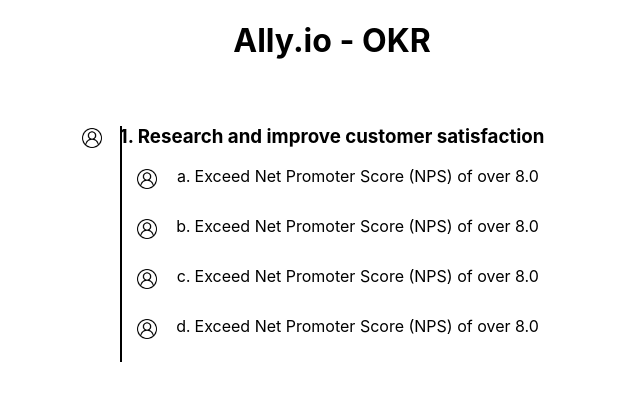
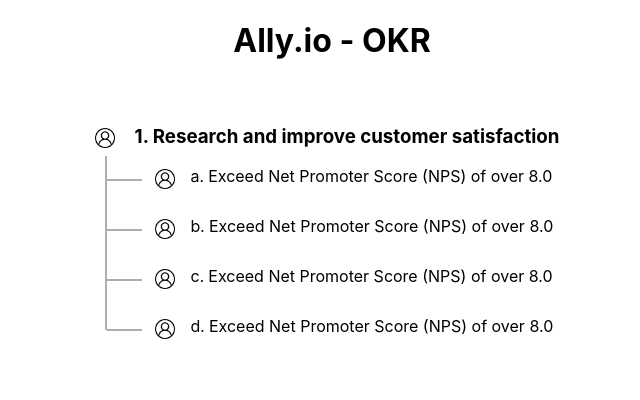
Before and after one commit to ragulmurugesan/okr-ally, a React (Create React App) app: page / in a window 1280 px wide. Shown: the top 400 px of the page, without its empty margins (308-948 px from the left). Built offline with nearby package versions, Linux system fonts and the light colour scheme; no server answers.

Commit message:
Data fetch and object construction

```diff
--- a/src/App.css
+++ b/src/App.css
@@ -17,19 +17,24 @@
   display: flex;
   align-items: center;
   justify-content: center;
+  flex-direction: column;
 }
 
 .ally-okr__segment-item {
   list-style: lower-alpha;
+  padding-left: 86px;
   padding-bottom: 30px;
   position: relative;
+  list-style-position: inside;
+  background: linear-gradient(#aeaeae, #aeaeae) 2px 13px/35px 2px no-repeat;
 }
 
 .ally-okr__segment>ul {
-  padding-left: 75px;
+  padding-left: 0px;
 }
 
 .ally-okr__segment-title {
+  padding-left: 30px;
   position: relative;
 }
 
@@ -42,7 +47,7 @@
   height: 30px;
   content: "";
   position: absolute;
-  left: -58px;
+  left: 50px;
   top: 3px;
 }
 
@@ -55,10 +60,14 @@
   height: 30px;
   content: "";
   position: absolute;
-  left: -38px;
+  left: -10px;
   top: 3px;
 }
 
 .ally-okr__segment {
-  background: linear-gradient(#000,#000) 0px calc(100% - 20px)/2px calc(100% - 40px)  no-repeat;
+  padding-left: 0;
+  background: linear-gradient(#aeaeae, #aeaeae) no-repeat;
+  background-position-y: 50px;
+  background-position-x: 0px;
+  background-size: 2px calc(100% - 102px);
 }
--- a/src/Home.js
+++ b/src/Home.js
@@ -1,14 +1,42 @@
 import React, { Component } from 'react';
 
+
+const api = 'https://okrcentral.github.io/sample-okrs/db.json';
 export default class Home extends Component {
 
+    componentDidMount() {
+        fetch(api).then(res => res.json()).then(value => {
+            return this.constructJSON(value.data)
+        });
+    }
+
+    constructJSON(data) {
+        let cache = {};
+        for (let i = 0; i < data.length; i++) {
+            let id = data[i].id;
+            let parentId = data[i].parent_objective_id;
+            if (parentId === '') {
+                cache[id] = [];
+            }
+            else {
+                if (cache[parentId]) {
+                    cache[parentId].push(data[i]);
+                } else {
+                    console.log(id);
+                    cache[parentId] = [];
+                    cache[parentId].push(data[i]);
+                }
+            }
+        }
+        console.log('Main Obj', cache);
+    }
+
     render() {
-
         return (
             <>
                 <h1 className="txt-center">Ally.io - OKR</h1>
                 <section className="ally-okr">
-                        <div className="ally-okr__segment">
+                    <div className="ally-okr__segment">
                         <h3 className="ally-okr__segment-title">1. Research and improve customer satisfaction</h3>
                         <ul>
                             <li className="ally-okr__segment-item">Exceed Net Promoter Score (NPS) of over 8.0</li>
```
